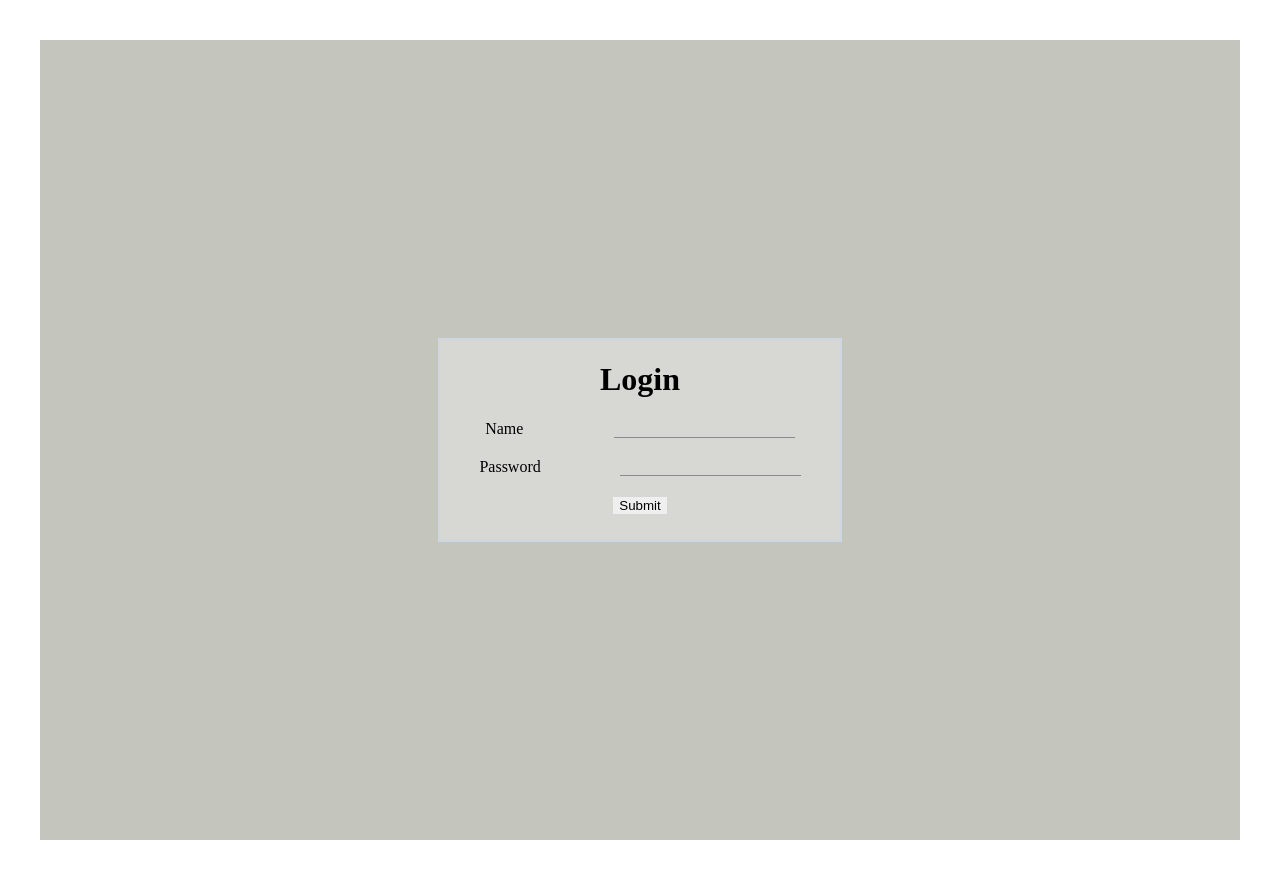
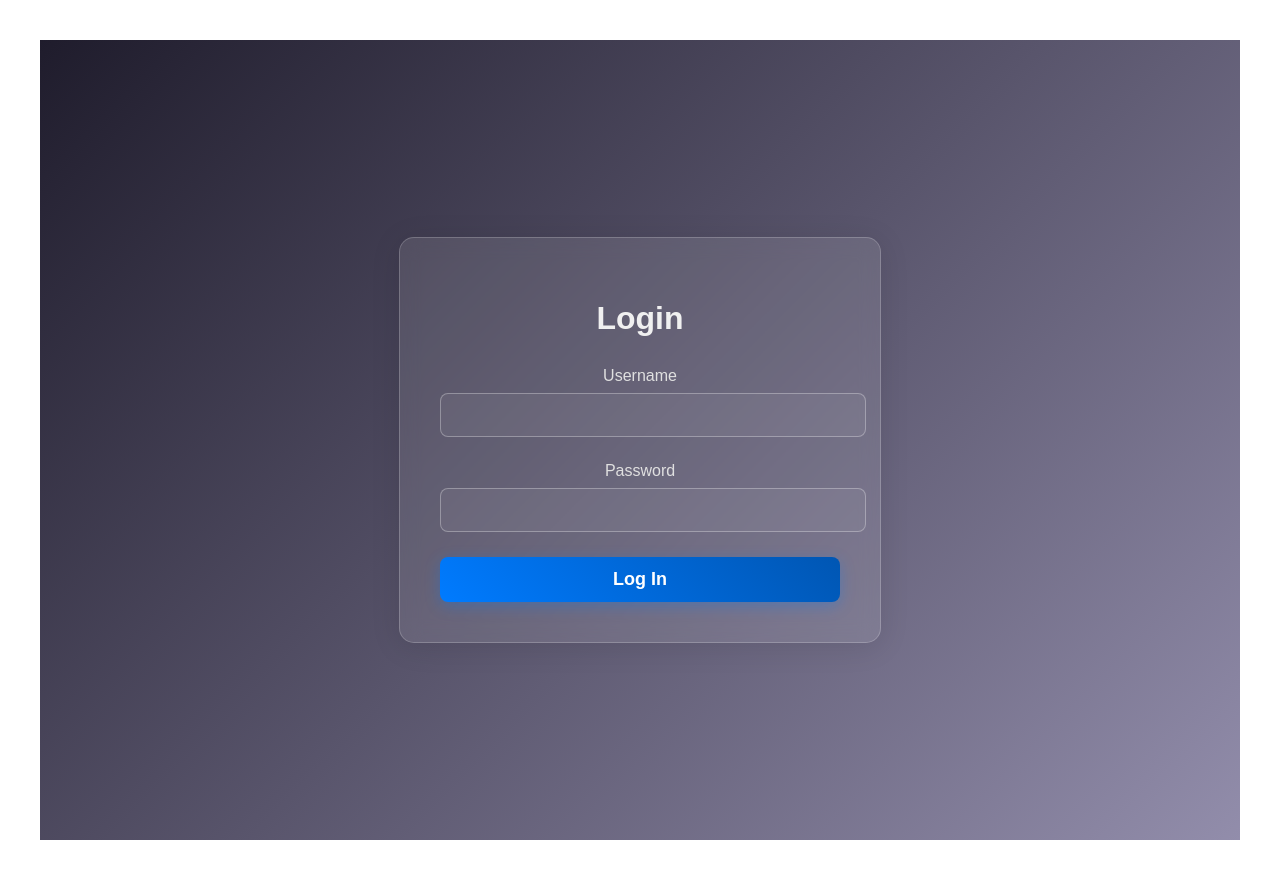
Before and after one commit to abhayks17/FrontEnd, a React (Vite) app: page /Login in a window 1280 px wide. Built offline with nearby package versions, Linux system fonts and the light colour scheme.

Commit message:
Update css

```diff
--- a/src/components/Login.css
+++ b/src/components/Login.css
@@ -1,38 +1,79 @@
+/* Login.css */
+
 .login {
-    display: flex;
-    justify-content: center;
-    align-items: center;
-    height: 100vh;
-    /* background-color: rgb(193, 221, 245); */
-    background-color: rgb(196, 197, 188);
-
-
+  display: flex;
+  justify-content: center;
+  align-items: center;
+  min-height: 100vh;
+  background: linear-gradient(135deg, #1f1c2c, #928dab);
+  font-family: 'Arial', sans-serif;
 }
 
-.container {
-    height: 200px;
-    width: 400px;
-    border: 2px solid rgba(186, 212, 255, 0.3);
-    /* background-color: rgb(214, 229, 253); */
-    background-color: rgb(215, 216, 211);
-
+.login-form {
+  background: rgba(255, 255, 255, 0.1);
+  backdrop-filter: blur(10px);
+  padding: 40px;
+  border-radius: 15px;
+  border: 1px solid rgba(255, 255, 255, 0.2);
+  box-shadow: 0 4px 30px rgba(0, 0, 0, 0.1);
+  width: 400px;
+  max-width: 90%;
+  color: #fff;
 }
 
-.name {
-    display: flex;
-    margin-bottom: 20px;
-    justify-content: space-around;
+.login-form h1 {
+  text-align: center;
+  margin-bottom: 30px;
+  font-weight: 600;
+  color: #f0f0f0;
 }
 
-.password {
-    display: flex;
-    margin-bottom: 20px;
-    justify-content: space-around;
+.input-group {
+  margin-bottom: 25px;
 }
 
-.container input {
-    text-decoration: none;
-    border: none;
-    border-bottom: 1px solid rgb(139, 138, 138);
-    background-color: rgb(215, 216, 211);
+.input-group label {
+  display: block;
+  margin-bottom: 8px;
+  font-weight: 500;
+  color: #e0e0e0;
 }
+
+.input-group input {
+  width: 100%;
+  padding: 12px;
+  border-radius: 8px;
+  border: 1px solid rgba(255, 255, 255, 0.3);
+  background: rgba(255, 255, 255, 0.05);
+  color: #fff;
+  font-size: 16px;
+  transition: border-color 0.3s ease;
+}
+
+.input-group input:focus {
+  outline: none;
+  border-color: #f0f0f0;
+}
+
+.input-group input::placeholder {
+  color: #aaa;
+}
+
+.login-form button {
+  width: 100%;
+  padding: 12px;
+  border: none;
+  border-radius: 8px;
+  background: linear-gradient(45deg, #007bff, #0056b3);
+  color: #fff;
+  font-size: 18px;
+  font-weight: 600;
+  cursor: pointer;
+  transition: transform 0.2s ease, box-shadow 0.2s ease;
+  box-shadow: 0 4px 15px rgba(0, 123, 255, 0.3);
+}
+
+.login-form button:hover {
+  transform: translateY(-2px);
+  box-shadow: 0 6px 20px rgba(0, 123, 255, 0.4);
+}
--- a/src/components/Login.jsx
+++ b/src/components/Login.jsx
@@ -1,18 +1,19 @@
+// Login.js
+
 import React, { useState } from 'react';
 import axios from 'axios';
 import { useNavigate } from 'react-router-dom';
-import './Login.css';
+import './Login.css'; // Make sure this CSS file is in the same directory
 
 function Login() {
   const [name, setName] = useState('');
   const [password, setPassword] = useState('');
+  const [error, setError] = useState('');
   const navigate = useNavigate();
 
   const handleLogin = async (e) => {
     e.preventDefault();
-
-    console.log('Name:', name);
-    console.log('Password:', password);
+    setError(''); // Clear previous errors
 
     try {
       const response = await axios.post("https://backend-0an7.onrender.com/login", {
@@ -21,42 +22,40 @@ function Login() {
       });
 
       console.log("Server response:", response.data);
-      alert("Login successful!");
+      // Using navigate directly for a smoother UX instead of an alert
       navigate("/home");
     } catch (err) {
       console.error("Login failed:", err.response ? err.response.data : err.message);
-      alert("Login failed. Please try again.");
+      setError("Login failed. Please check your username and password.");
     }
   };
 
   return (
     <div className="login">
-      <form onSubmit={handleLogin}>
-        <div className="container">
+      <form className="login-form" onSubmit={handleLogin}>
         <h1>Login</h1>
-
-          <div className="name">
-            <label>Name</label>
+        <div className="input-group">
+          <label htmlFor="name">Username</label>
           <input
+            id="name"
             type="text"
             value={name}
             onChange={(e) => setName(e.target.value)}
             required
           />
         </div>
-
-          <div className="password">
-            <label>Password</label>
+        <div className="input-group">
+          <label htmlFor="password">Password</label>
           <input
+            id="password"
             type="password"
             value={password}
             onChange={(e) => setPassword(e.target.value)}
             required
           />
         </div>
-
-          <button type="submit">Submit</button>
-        </div>
+        {error && <p className="error-message">{error}</p>}
+        <button type="submit">Log In</button>
       </form>
     </div>
   );
```
Lines whose indentation alone changed are shown as unchanged.
